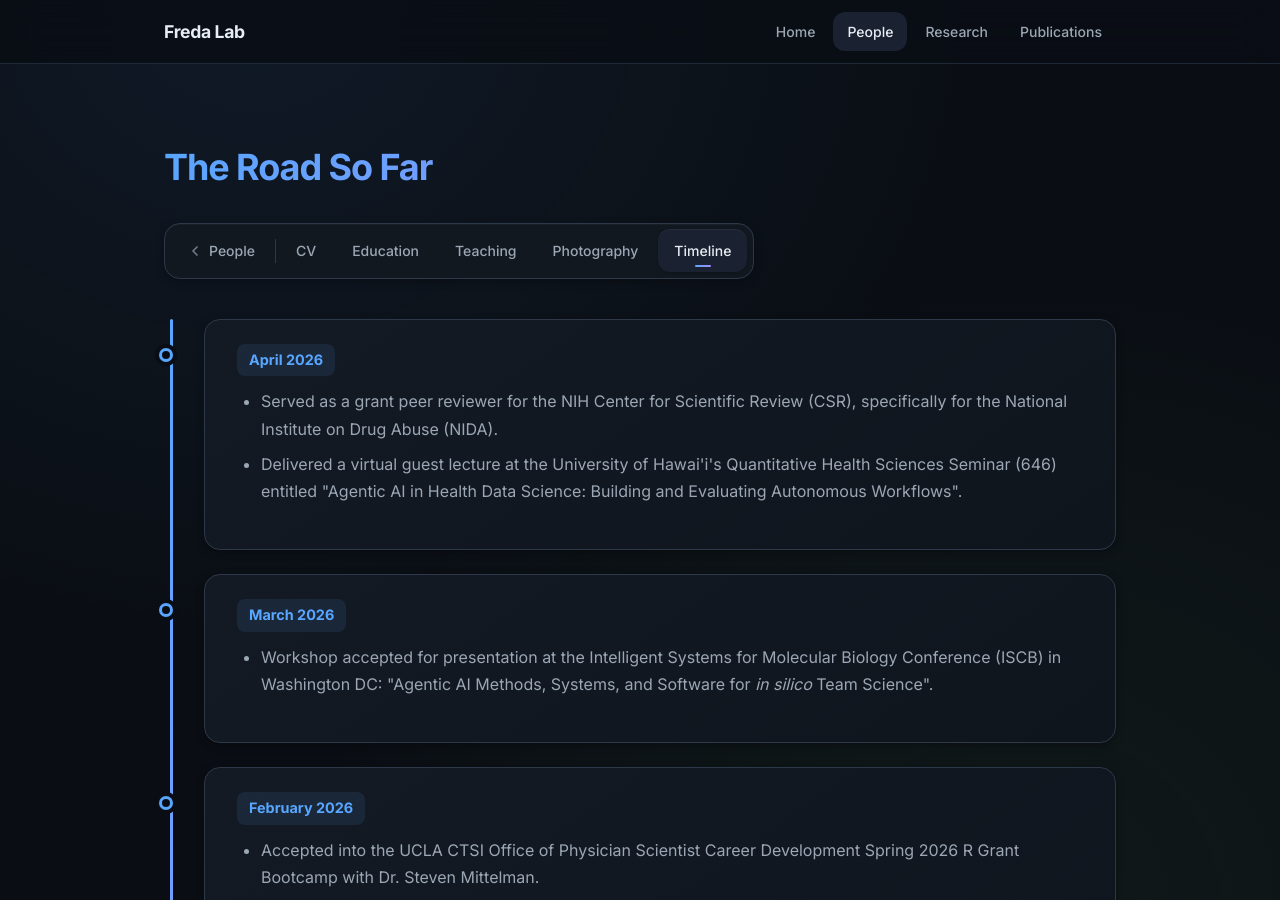
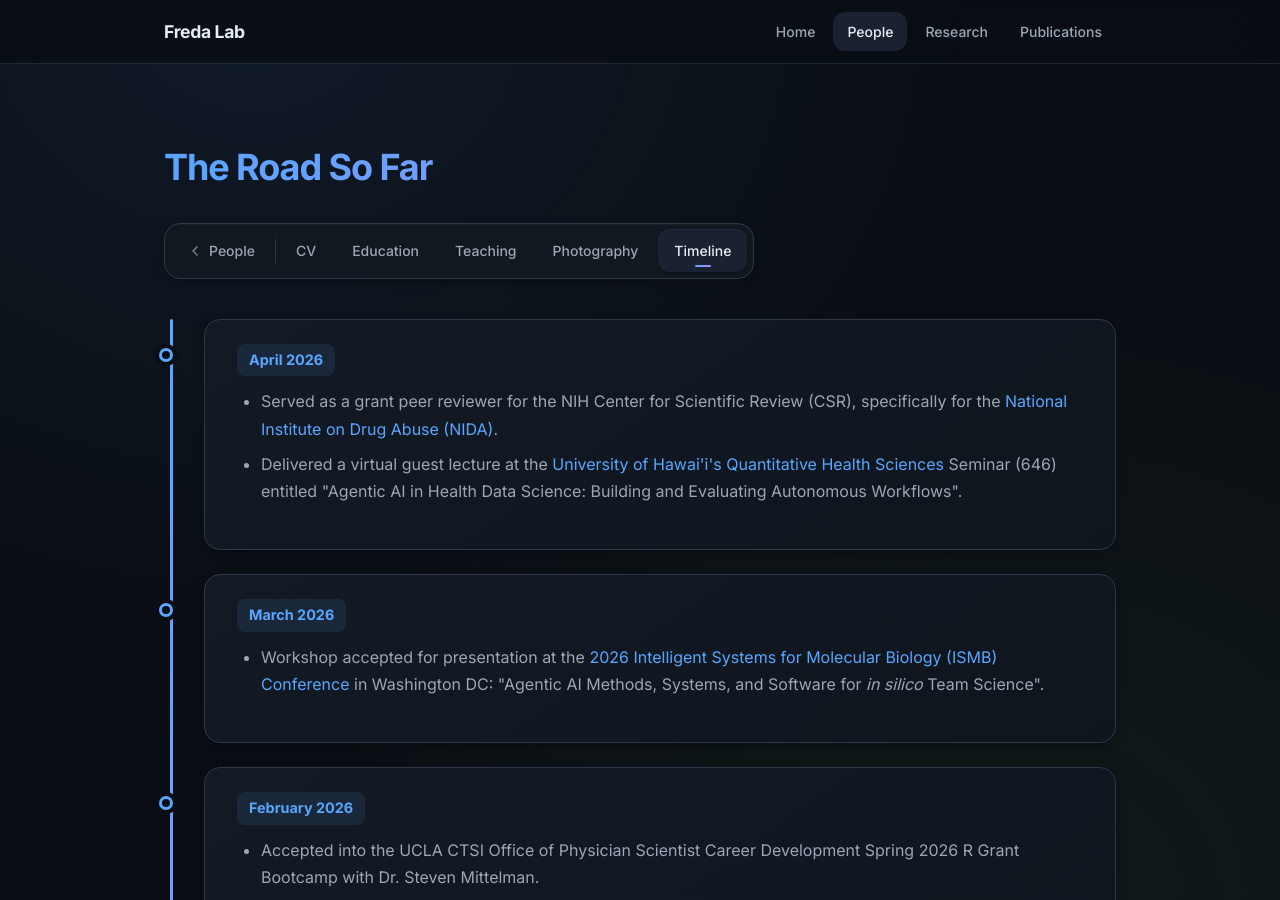
Before and after one commit to pfreda/pfreda.github.io, a Jekyll site: the page built from timeline.md, in a window 1280 px wide and 900 px high. Built offline with Jekyll 4.4.1, drawn with Linux system fonts in a browser that asks for light colours; some of the changed text lies outside the part shown.

```diff
--- a/timeline.md
+++ b/timeline.md
@@ -10,15 +10,15 @@ title: The Road So Far
 <div class="timeline-item">
 <div class="timeline-date">April 2026</div>
 <ul>
-<li>Served as a grant peer reviewer for the NIH Center for Scientific Review (CSR), specifically for the National Institute on Drug Abuse (NIDA).</li>
-<li>Delivered a virtual guest lecture at the University of Hawai'i's Quantitative Health Sciences Seminar (646) entitled "Agentic AI in Health Data Science: Building and Evaluating Autonomous Workflows".</li>
+<li>Served as a grant peer reviewer for the NIH Center for Scientific Review (CSR), specifically for the <a href="https://nida.nih.gov/" target="_blank" rel="noopener">National Institute on Drug Abuse (NIDA)</a>.</li>
+<li>Delivered a virtual guest lecture at the <a href="https://jabsom.hawaii.edu/education/departments/qhs/" target="_blank" rel="noopener">University of Hawai'i's Quantitative Health Sciences</a> Seminar (646) entitled "Agentic AI in Health Data Science: Building and Evaluating Autonomous Workflows".</li>
 </ul>
 </div>
 
 <div class="timeline-item">
 <div class="timeline-date">March 2026</div>
 <ul>
-<li>Workshop accepted for presentation at the Intelligent Systems for Molecular Biology Conference (ISCB) in Washington DC: "Agentic AI Methods, Systems, and Software for <em>in silico</em> Team Science".</li>
+<li>Workshop accepted for presentation at the <a href="https://www.iscb.org/ismb2026/home" target="_blank" rel="noopener">2026 Intelligent Systems for Molecular Biology (ISMB) Conference</a> in Washington DC: "Agentic AI Methods, Systems, and Software for <em>in silico</em> Team Science".</li>
 </ul>
 </div>
 
@@ -26,7 +26,7 @@ title: The Road So Far
 <div class="timeline-date">February 2026</div>
 <ul>
 <li>Accepted into the UCLA CTSI Office of Physician Scientist Career Development Spring 2026 R Grant Bootcamp with Dr. Steven Mittelman.</li>
-<li>Began as a lecturer for the UCLA Visiting Student Learning Opportunities (VSLO) Clinical Informatics Course (ME-ME100.01) for clinical resident rotations.</li>
+<li>Began as a lecturer for the <a href="https://medschool.ucla.edu/education/md-education/curriculum" target="_blank" rel="noopener">UCLA Visiting Student Learning Opportunities (VSLO)</a> Clinical Informatics Course (ME-ME100.01) for clinical resident rotations.</li>
 <li>Served as a faculty mentor for the Cedars-Sinai Medical Center Clinical Scholars Grant Writing Workshop (February &ndash; April).</li>
 <li>Delivered seminar "Leveraging Automated Machine Learning to Benchmark, Deconstruct, and Compare Frailty Indices" in the Cedars-Sinai Division of Informatics Clinical Informatics Rotation Seminar Series.</li>
 </ul>
```
Also changed, not shown: teaching.md (+1 -1 lines).
